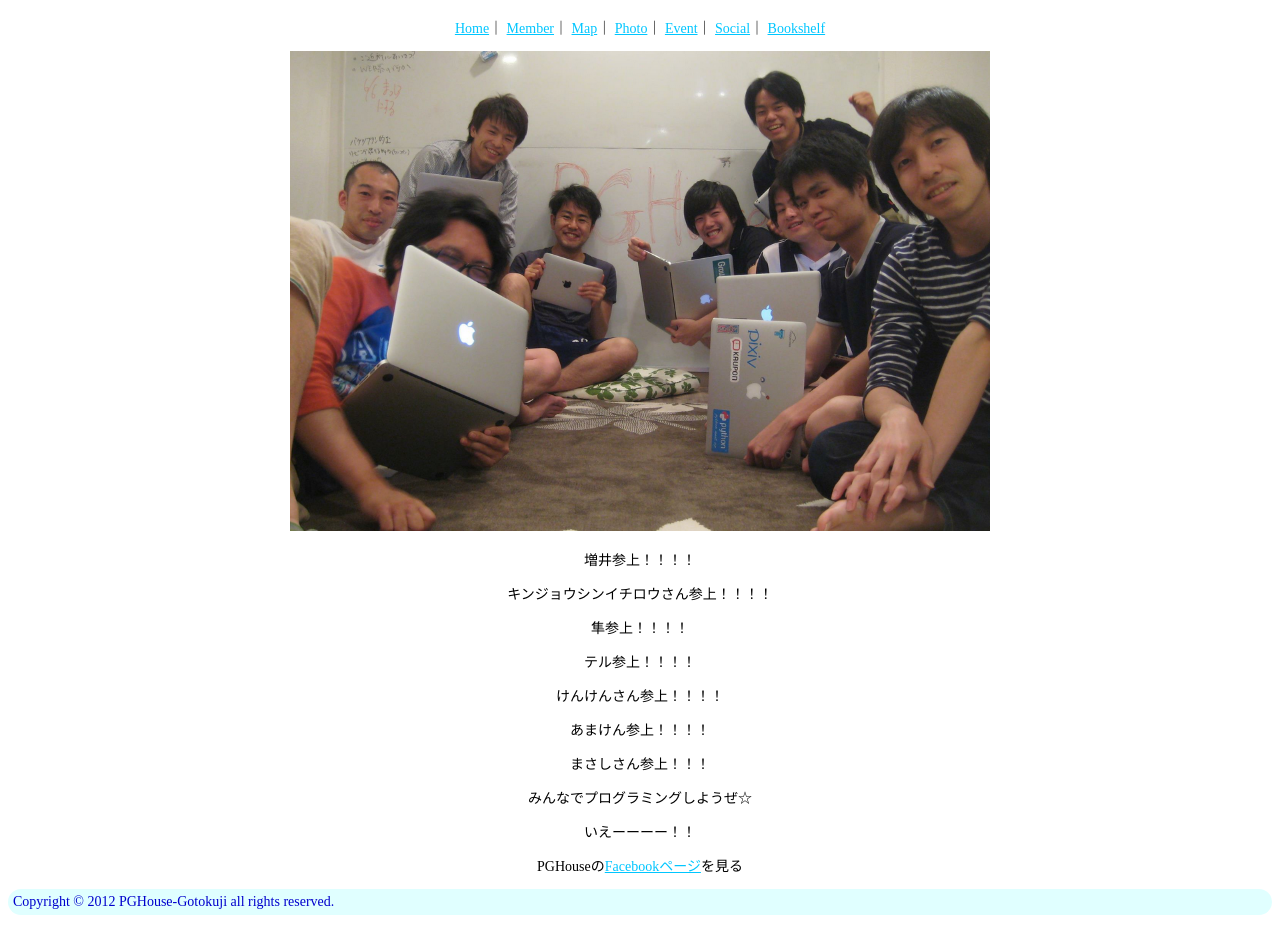
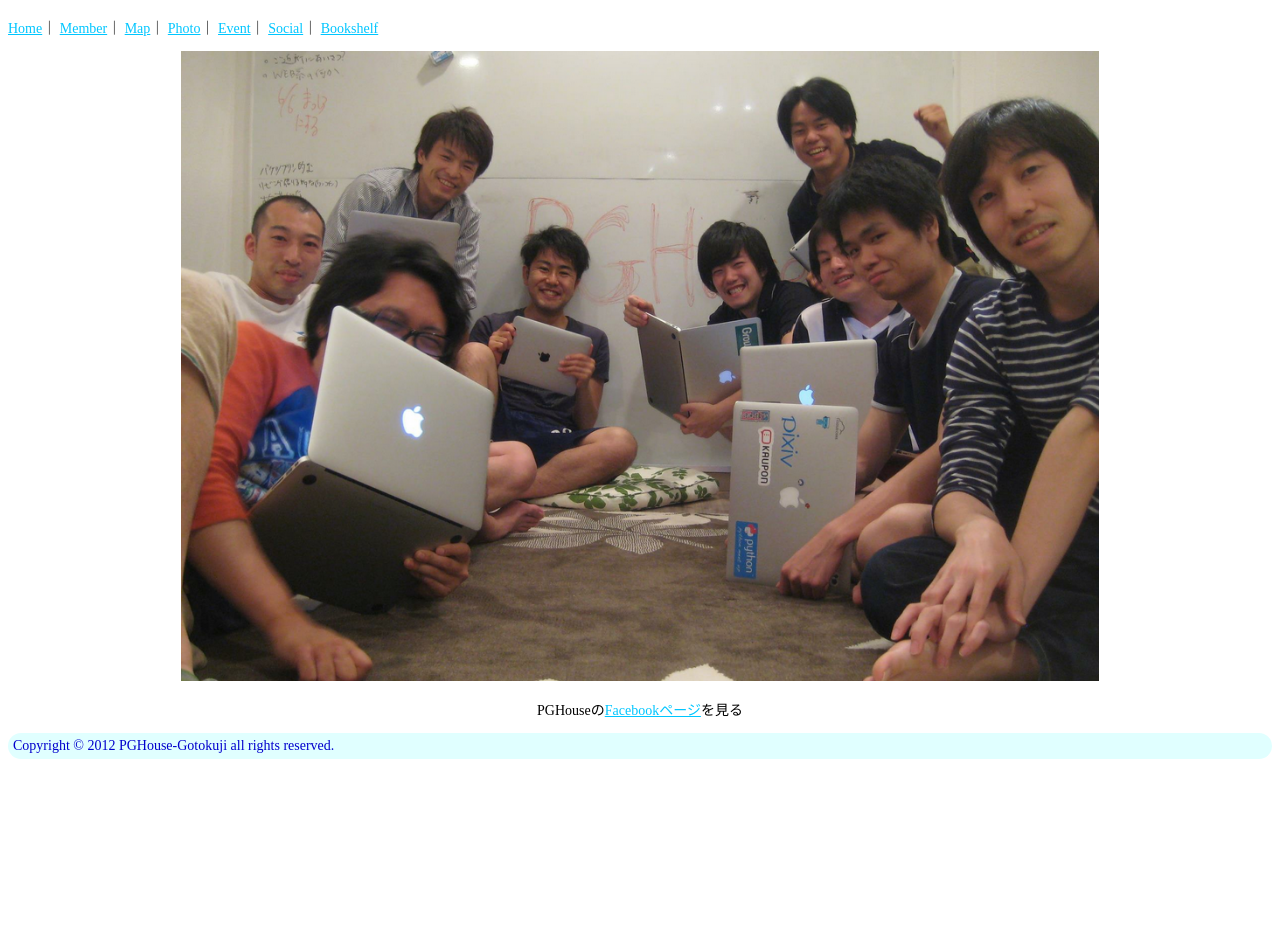
Before and after one commit to PGHouse/pgh-gotokuji, a plain HTML site: page index.html in a window 1280 px wide. Shown: the part 67-996 px from the top of the page. After the commit the page ends 840 px from the top, so only its background shows below. Drawn offline with Linux system fonts and the light colour scheme.

Commit message:
名前を消して画像サイズを少し大きくしてみました。

```diff
--- a/css/style.css
+++ b/css/style.css
@@ -5,11 +5,14 @@ body {
 
 #header {
 
+
 }
 
 #container {
     text-align : center;
+　　 background-image: url('photo01.png');
 }
+
 
 #footer {
 
--- a/index.html
+++ b/index.html
@@ -12,8 +12,7 @@
 <body>
 <div id="header">
     <h1>Welcome To PGHouse!!!</h1>
-</div>
-<div id="container">
+
     <p>
         <a href="index.html">Home</a>｜
         <a href="member.html">Member</a>｜
@@ -23,17 +22,10 @@
         <a href="social.html">Social</a>｜
         <a href="bookshelf.html">Bookshelf</a>
     </p>
-    <img src="img/photo_001.png" widht="640" height="480">
-    <p>増井参上！！！！</p>
-    <p>キンジョウシンイチロウさん参上！！！！</p>
-    <p>隼参上！！！！</p>
-    <p>テル参上！！！！</p>
-    <p>けんけんさん参上！！！！</p>
-    <p>あまけん参上！！！！</p>
-    <p>まさしさん参上！！！</p>
-    <p>みんなでプログラミングしようぜ☆</p>
-    <p>いえーーーー！！</p>
-    <p>PGHouseの<a href="https://www.facebook.com/pghousegotokuji"target="_blank">Facebookページ</a>を見る</p></div>
+    </div>
+<div id="container">
+    <img src="img/photo_001.png" widht="900" height="630">
+       <p>PGHouseの<a href="https://www.facebook.com/pghousegotokuji"target="_blank">Facebookページ</a>を見る</p></div>
 <div id="footer">
     <p class="footer">Copyright &copy; 2012 PGHouse-Gotokuji all rights reserved.</p>
 </div>
```
